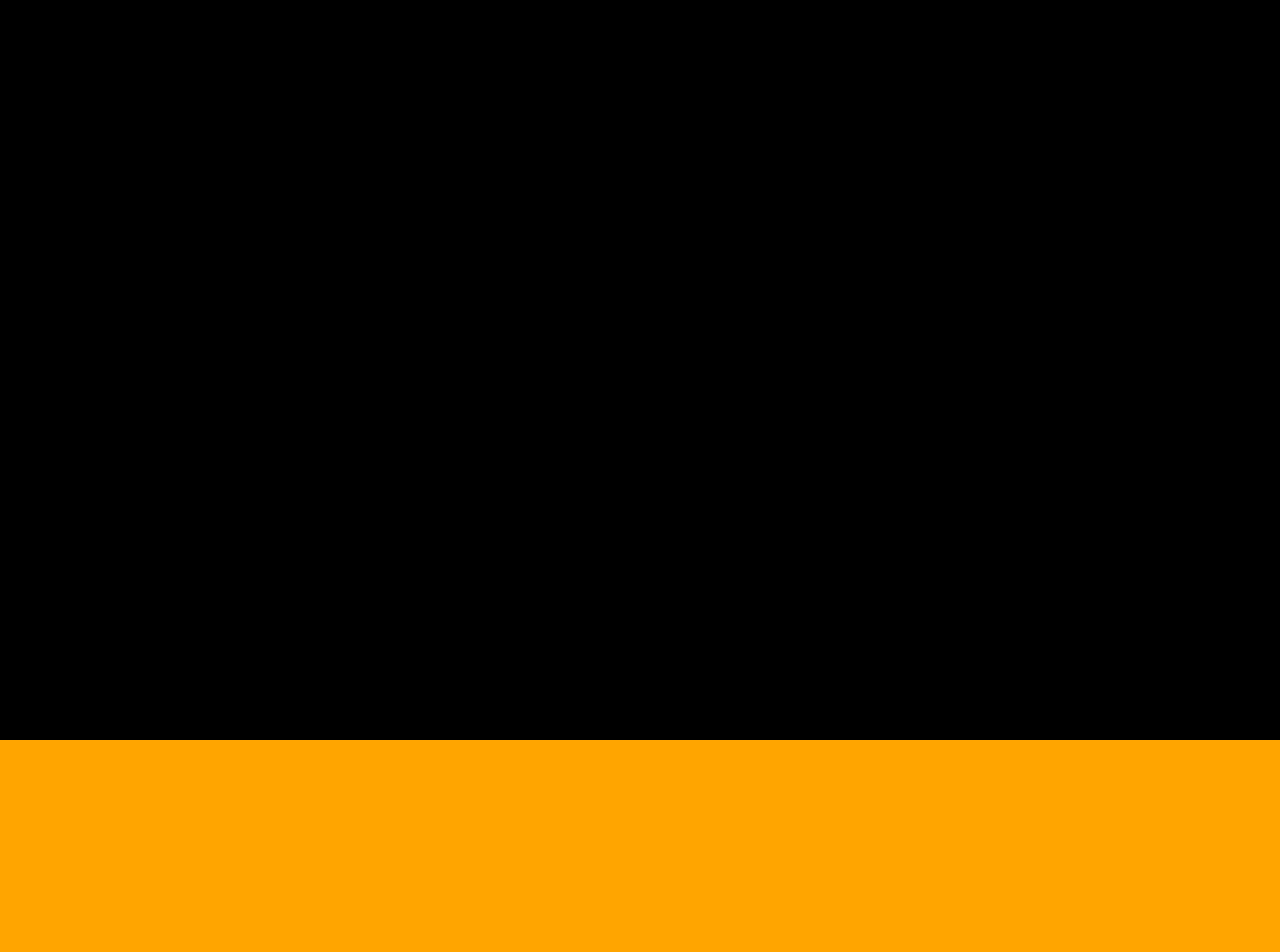
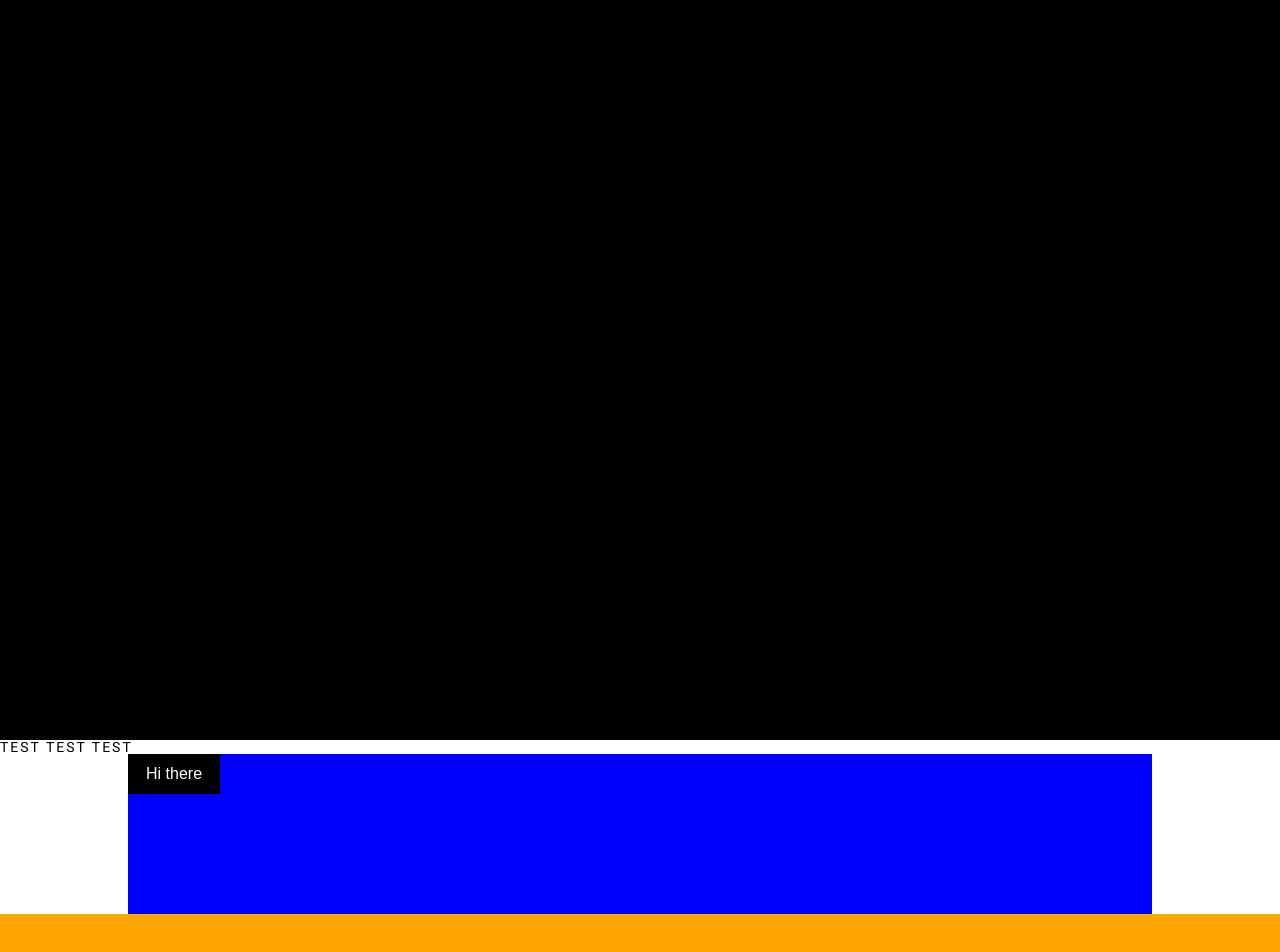
Before and after one commit to itstheandre/itstheandre-com, a Gatsby site: page / in a window 1280 px wide. Shown: the part 60-1012 px from the top of the page. Built offline with nearby package versions, Linux system fonts and the light colour scheme; Gatsby itself is replaced by a stand-in of ours; a small style sheet from the web is missing.

Commit message:
Components

```diff
--- a/src/pages/index.js
+++ b/src/pages/index.js
@@ -2,12 +2,24 @@ import React from "react"
 import LayoutTest from "../components/layout3"
 import styled from "styled-components"
 import { Header } from "../styles/S_Layout"
+import { Button } from "../styles/Buttons"
 
 const Page3 = () => {
   return (
     <div>
       <LayoutTest>
         <Header color="black" />
+        <div className="sectionText">Test Test Test</div>
+        <div
+          style={{
+            margin: "0 auto",
+            width: "80vw",
+            height: "20vh",
+            backgroundColor: "blue",
+          }}
+        >
+          <Button styleType="primary">Hi there</Button>
+        </div>
         <Header color="orange" />
         <Header color="red" />
       </LayoutTest>
--- /dev/null
+++ b/src/styles/Buttons.js
@@ -0,0 +1,15 @@
+import styled from "styled-components"
+
+const border = "2px solid #000000"
+
+const Button = styled.button`
+  font-size: 1.6rem;
+  border: ${({ styleType }) => (styleType === "secondary" ? border : "none")};
+  height: 4rem;
+  background: ${({ styleType }) =>
+    styleType === "secondary" ? "transparent" : "black"};
+  padding: 0 1.8rem;
+  color: ${({ styleType }) => (styleType === "secondary" ? "black" : "white")};
+`
+
+export { Button }
--- a/src/styles/GlobalStyles.js
+++ b/src/styles/GlobalStyles.js
@@ -18,6 +18,7 @@ html {
 
 body {
    font-family: var(--robotoFont);
+   font-size:1.6rem;
    overflow-x: hidden
 }
 
@@ -30,6 +31,35 @@ h1,h2,h3,h4,h5,h6 {
  a {
     text-decoration: none;
   }
+
+  .heroText {
+     font-size: 10.3rem;
+     line-height: 12rem;
+     font-family: var(--tt-mono);
+     font-weight:bold;
+  }
+
+  .sectionText {
+      font-family: var(--robotoFont);
+      text-transform: uppercase;
+      font-size: 1.4rem;
+      font-weight:normal;
+      line-height: 1.4rem;
+      letter-spacing: 0.2rem
+  }
+
+  .h1 {
+     font-weight: bold;
+     font-size: 3.6rem;
+     line-height: 4.8rem;
+  }
+
+  .h2 {
+     font-family: var(--robotoFont);
+     font-size:2.4rem;
+     font-weight: bold;
+     line-height:3rem;
+  }
 `
 
 export default GlobalStyle
```
